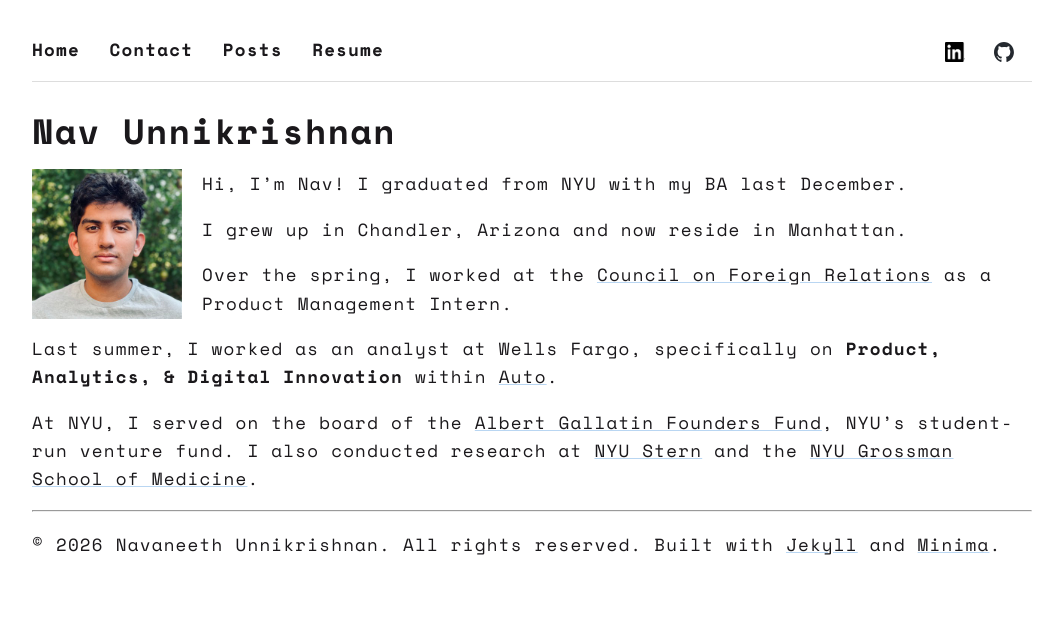
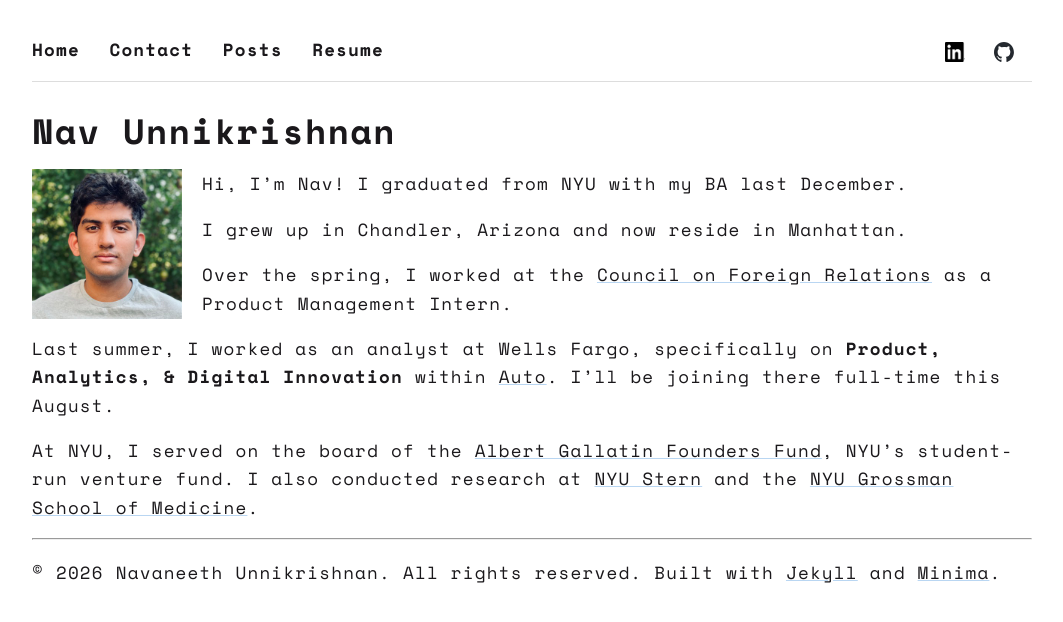
Before and after one commit to navunni/navunni.github.io, a Jekyll site: the page built from index.md, in a window 1280 px wide. Shown: the top 622 px of the page, without its empty margins (108-1171 px from the left). Built offline with Jekyll 4.4.1, drawn with Linux system fonts in a browser that asks for light colours.

Commit message:
edit for full-time

```diff
--- a/index.md
+++ b/index.md
@@ -13,6 +13,6 @@
 
 Over the spring, I worked at the [Council on Foreign Relations](https://www.cfr.org/) as a Product Management Intern.
 
-Last summer, I worked as an analyst at Wells Fargo, specifically on **Product, Analytics, & Digital Innovation** within [Auto](https://www.wellsfargo.com/auto-loans/).
+Last summer, I worked as an analyst at Wells Fargo, specifically on **Product, Analytics, & Digital Innovation** within [Auto](https://www.wellsfargo.com/auto-loans/). I'll be joining there full-time this August.
 
 At NYU, I served on the board of the [Albert Gallatin Founders Fund](https://forms.gallatin.nyu.edu/node/782), NYU's student-run venture fund. I also conducted research at [NYU Stern](https://www.stern.nyu.edu/experience-stern/about/departments-centers-initiatives/academic-departments/tops) and the [NYU Grossman School of Medicine](https://med.nyu.edu/departments-institutes/population-health/divisions-sections-centers/health-behavior/section-health-choice-policy-evaluation/research/health-evaluation-analytics-lab).
```
